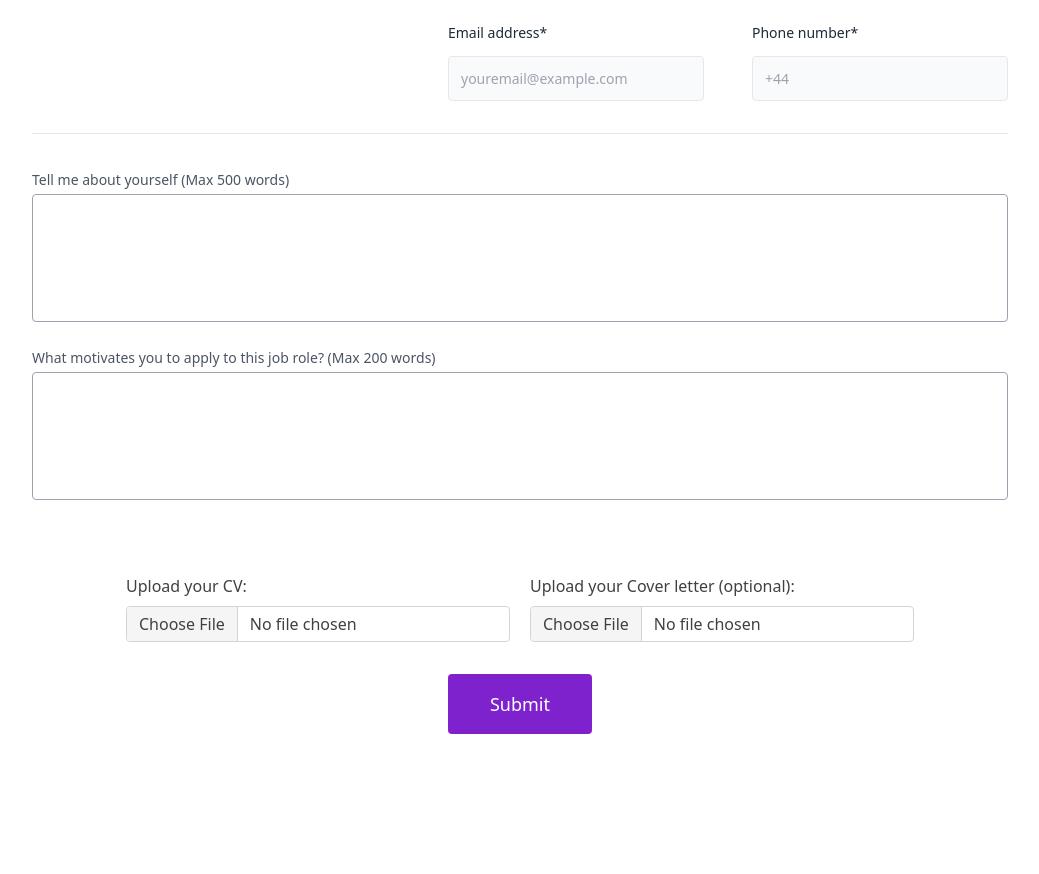
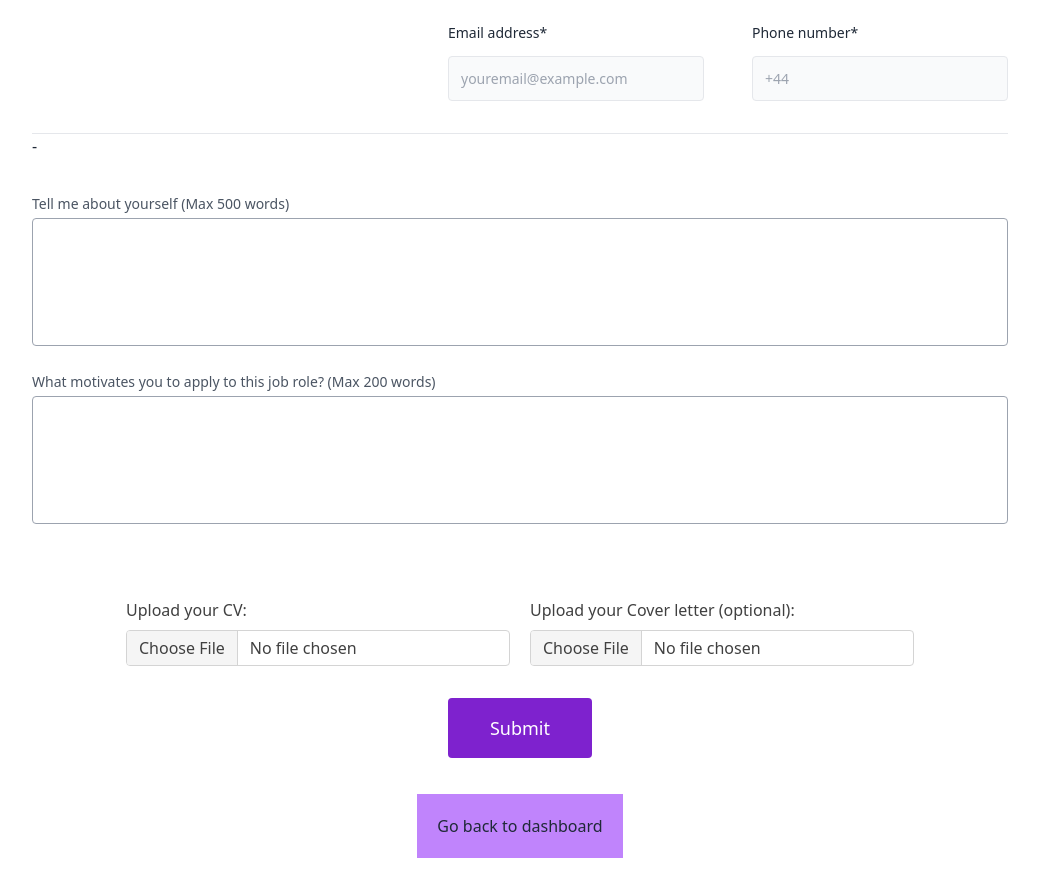
Before and after one commit to uzma981/HireUz, a React (Vite) app: page /jobs/1/job-apply in a window 1280 px wide. Shown: the part 405-1279 px from the top of the page, without its empty margins (120-1159 px from the left). Before the commit the page ends 1139 px from the top, so only its background shows below. Built offline with nearby package versions, Linux system fonts and the light colour scheme; no server answers; what @shrutibalasa/tailwind-grid-auto-fit would draw is missing.

Commit message:
dashboard link added

```diff
--- a/src/components/JobsScreen/ApplyScreen/ApplyNow.jsx
+++ b/src/components/JobsScreen/ApplyScreen/ApplyNow.jsx
@@ -1,5 +1,6 @@
 import React, { useState } from 'react';
 import { useParams } from 'react-router-dom';
+import { Link, useNavigate } from 'react-router-dom';
 
 function ApplyNow() {
   const [firstName, setfirstName] = useState('');
@@ -41,17 +42,24 @@ function ApplyNow() {
       h2container.innerHTML = `
   <div class="ml-5 uppercase text-3xl font-semibold mb-5 text-black md:ml-0">Application received</div>
 `;
-    }
       const buttonContainer = document.querySelector('#button-container');
       buttonContainer.innerHTML = `
-  <button class="p-5 bg-purple-400">Go back to dashboard</button>
+         <Link
+          to="/userProfile"
+          id="button-container"
+          className="p-5 bg-purple-400"
+        >
+          Go back to dashboard
+        </Link>
       `;
+    } else {
       const data = await response.json();
       console.log(data);
       const errorContainer = document.querySelector('#error-container');
       errorContainer.innerHTML = `
   <div class="text-xl font-semibold  text-red-500">Please complete the required fields in asterisks '*'</div>
 `;
+    }
   };
 
   return (
@@ -60,7 +68,6 @@ function ApplyNow() {
         <h2 id="h2-container" className=" font-bold text-4xl md:text-5xl ">
           Application Form
         </h2>
-        <button id="button-container"></button>
       </section>
       <div className="flex items-center justify-center">
         <form onSubmit={handleSubmit} id="form-container">
@@ -190,7 +197,7 @@ function ApplyNow() {
                   </div>
                 </div>
               </div>
-              <div id="error-container"></div>
+              <div id="error-container">-</div>
               <section className="text-gray-700 body-font relative md:items-start">
                 <div className="container mx-auto flex sm:flex-nowrap flex-wrap">
                   <div className=" bg-white flex flex-col md:ml-auto w-full md:py-8 mt-8 md:mt-0">
@@ -278,6 +285,16 @@ function ApplyNow() {
           </div>
         </form>
       </div>{' '}
+      <section className="flex bg-white py-4 mt-5 items-center justify-center">
+        <Link
+          to="/userProfile"
+          id="button-container"
+          className="p-5 bg-purple-400"
+        >
+          Go back to dashboard
+        </Link>
+
+      </section>
     </div>
   );
 }
```
Lines whose indentation alone changed are shown as unchanged.
